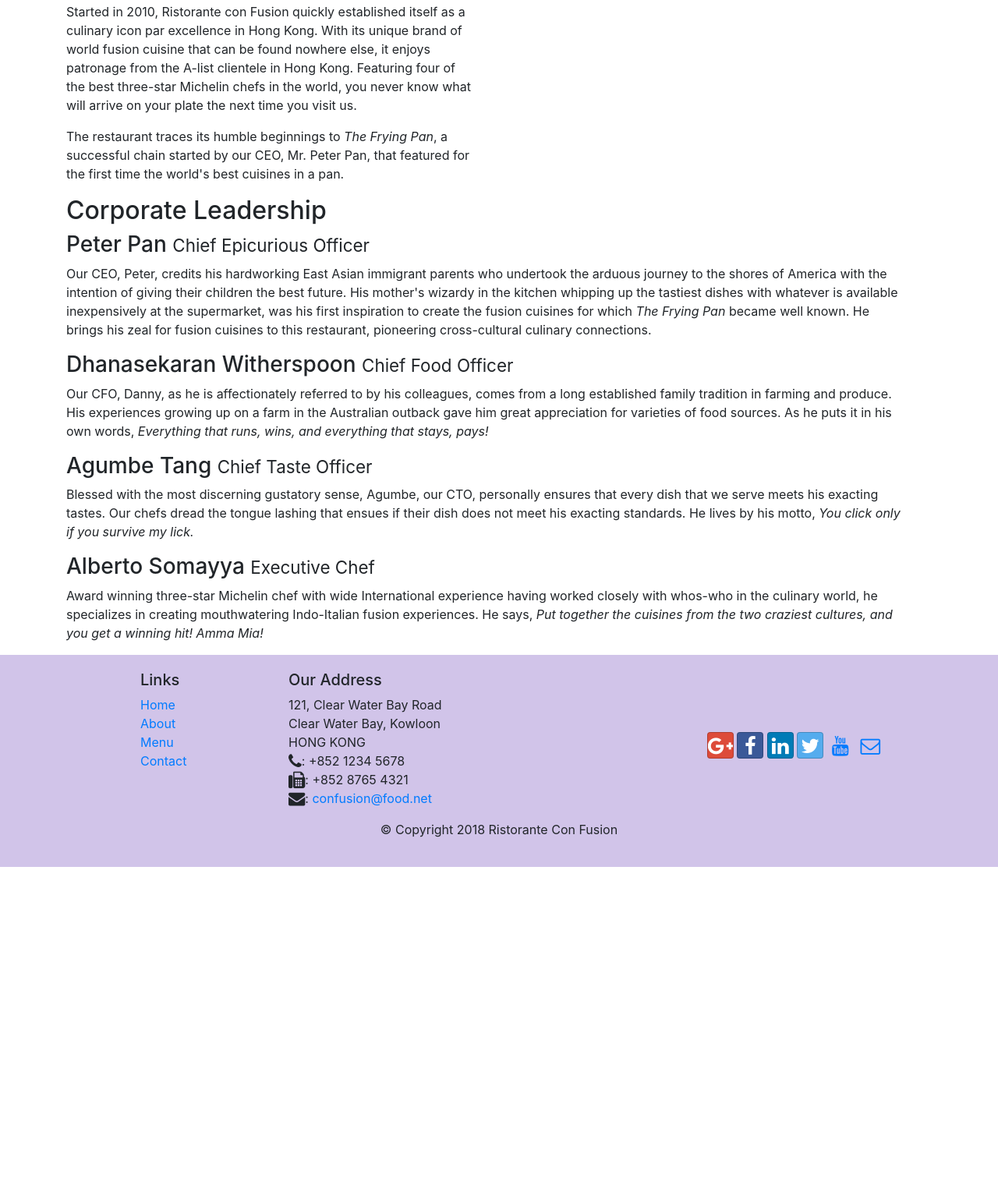
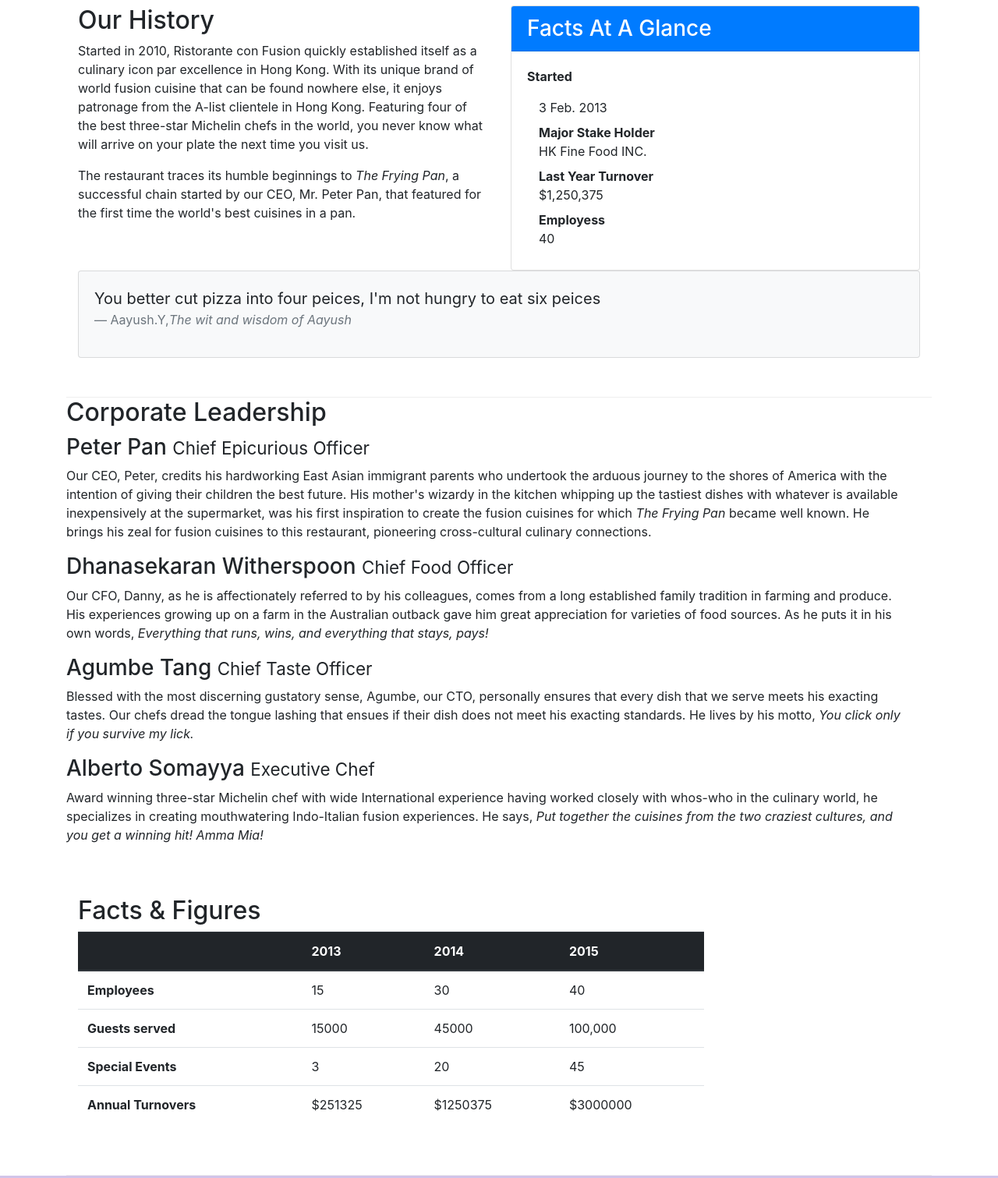
Before and after one commit to Nandini2245/git-test3, a website: page aboutus.html in a window 1280 px wide. Shown: the part 508-2019 px from the top of the page at 78% size. Before the commit the page ends 1620 px from the top, so only its background shows below. Drawn offline with nearby package versions, Linux system fonts and the light colour scheme.

Commit message:
tables and cards

```diff
--- a/aboutus.html
+++ b/aboutus.html
@@ -58,13 +58,36 @@
             </div>
         </div>
 
-        <div class="row col-12 col-sm-6">
-            <div>
+        <div class="row row-content">
+            <div class="col-sm-6">
                 <h2>Our History</h2>
                 <p>Started in 2010, Ristorante con Fusion quickly established itself as a culinary icon par excellence in Hong Kong. With its unique brand of world fusion cuisine that can be found nowhere else, it enjoys patronage from the A-list clientele in Hong Kong.  Featuring four of the best three-star Michelin chefs in the world, you never know what will arrive on your plate the next time you visit us.</p>
                 <p>The restaurant traces its humble beginnings to <em>The Frying Pan</em>, a successful chain started by our CEO, Mr. Peter Pan, that featured for the first time the world's best cuisines in a pan.</p>
             </div>
-            <div>
+            <div class="col-sm">
+                <div class="card">
+                    <h3 class="card-header bg-primary text-white">Facts At A Glance</h3>
+                    <div class="card-body">
+                        <dl class="row">
+                            <dt class="col-6">Started</dl>
+                            <dd class="col-6">3 Feb. 2013</dd>
+                            <dt class="col-6">Major Stake Holder</dl>
+                            <dd class="col-6">HK Fine Food INC.</dd>
+                            <dt class="col-6">Last Year Turnover</dl>
+                            <dd class="col-6">$1,250,375</dd>
+                            <dt class="col-6">Employess</dl>
+                            <dd class="col-6">40</dd>
+                        </dl>
+                    </div>
+                </div>
+            </div>
+            <div class="col-12">
+                <div class="card card-body bg-light">
+                    <blockquote class="blockquote">
+                        <p class="mb-0">You better cut pizza into four peices, I'm not hungry to eat six peices </p>
+                        <footer class="blockquote-footer">Aayush.Y,<cite title="Source Title">The wit and wisdom of Aayush</cite></footer>
+                    </blockquote>
+                </div>
             </div>
         </div>
 
@@ -82,8 +105,52 @@
                 <p class="d-none d-sm-block">Award winning three-star Michelin chef with wide International experience having worked closely with whos-who in the culinary world, he specializes in creating mouthwatering Indo-Italian fusion experiences. He says, <em>Put together the cuisines from the two craziest cultures, and you get a winning hit! Amma Mia!</em></p>
             </div>
        </div>
+       <div class="row row-content">
+        <div class="col-12 col-sm-9">
+            <h2>Facts &amp; Figures</h2>
+            <div class="table-responsive">
+                <table class="table table-stripped">
+                    <thead class="thead-dark">
+                        <tr>
+                            <th>&nbsp;</th>
+                            <th>2013</th>
+                            <th>2014</th>
+                            <th>2015</th>
+                        </tr>
+                    </thead>
+                    <tbody>
+                        <tr>
+                            <th>Employees</th>
+                            <td>15</td>
+                            <td>30</td>
+                            <td>40</td>
+                        </tr>
+                        <tr>
+                            <th>Guests served</th>
+                            <td>15000</td>
+                            <td>45000</td>
+                            <td>100,000</td>
+                        </tr>
+                        <tr>
+                            <th>Special Events</th>
+                            <td>3</td>
+                            <td>20</td>
+                            <td>45</td>
+                        </tr>
+                        <tr>
+                            <th>Annual Turnovers</th>
+                            <td>$251325</td>
+                            <td>$1250375</td>
+                            <td>$3000000</td>
+                        </tr>
+                    </tbody>
+                </table>
+            </div>
+        </div>
+        <div class="col-12 col-sm-3"></div>
+    </div>
+    </div>
 
-    </div>
 
     <footer class="footer">
         <div class="container">
```
